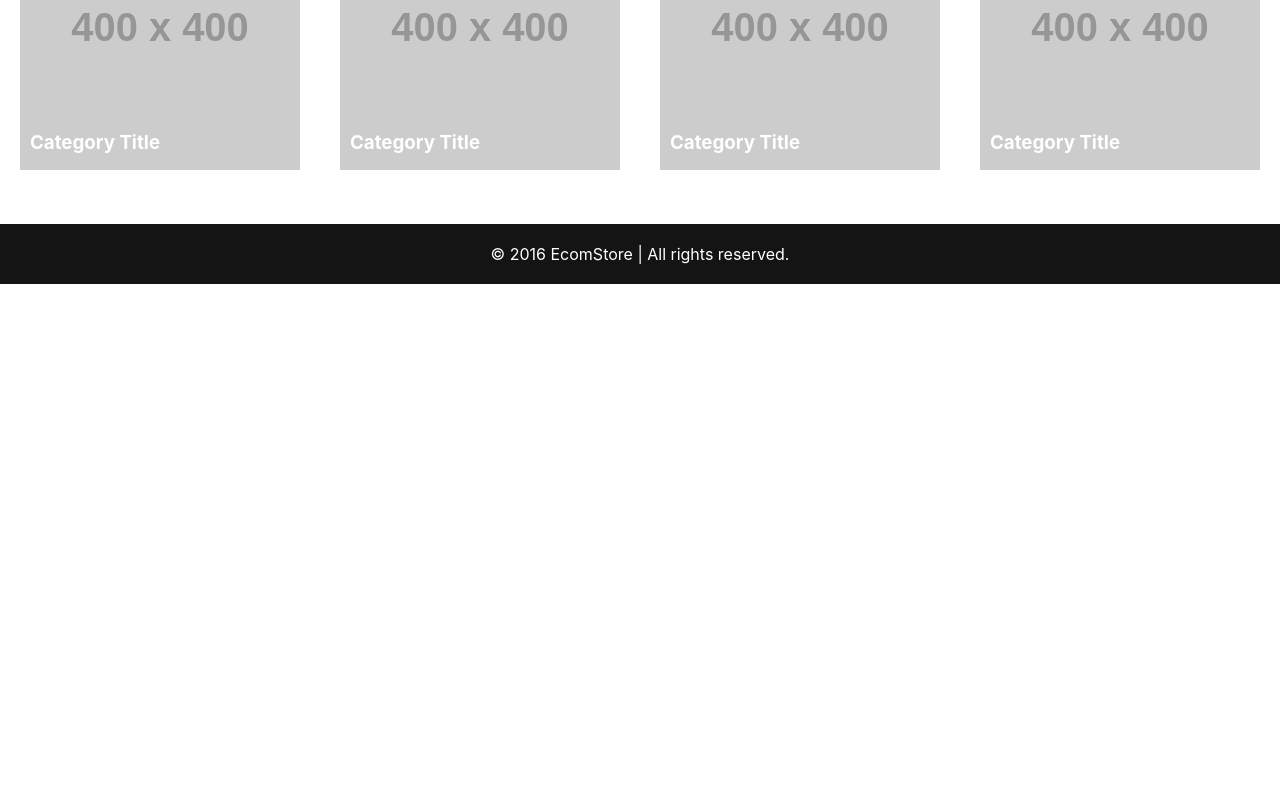
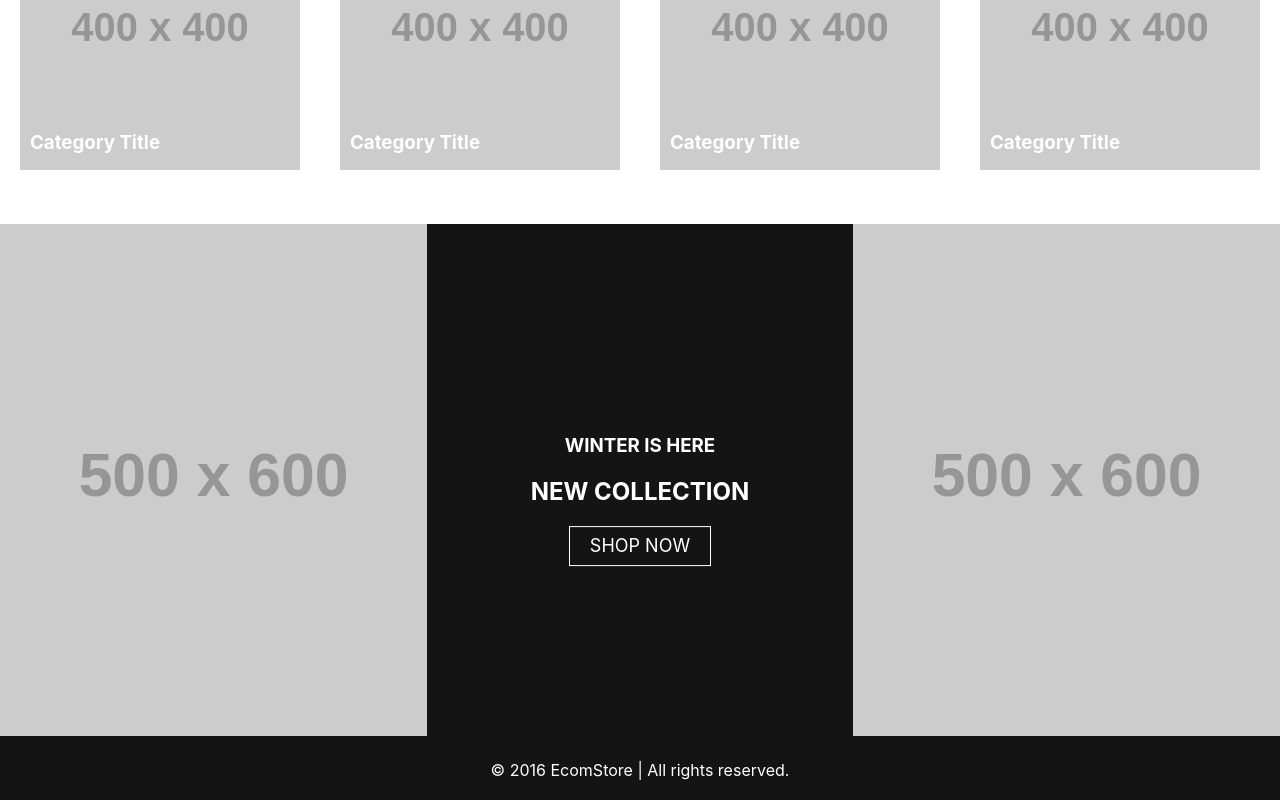
Before and after one commit to ibrahimmhdibrahim/ecomstore, a Next.js app: page / in a window 1280 px wide. Shown: the part 801-1601 px from the top of the page. Before the commit the page ends 1085 px from the top, so only its background shows below. Built offline with nearby package versions, Linux system fonts and the light colour scheme.

Commit message:
added featured collection

```diff
--- a/assets/styles/globals.scss
+++ b/assets/styles/globals.scss
@@ -1,3 +1,5 @@
+@import "/assets/styles/modules/variables";
+
 html,
 body {
     min-height: 100vh;
@@ -16,4 +18,24 @@ a {
     box-sizing: border-box;
 }
 
+.btn {
+    color: #fff;
+    display: table;
+    margin: 0 auto;
+    padding: 10px 20px;
+    font-size: 18px;
+    line-height: 18px;
+    text-align: center;
+    border: 1px solid #fff;
+    background-color: transparent;
+    transition: all 0.3s;
+
+    &:hover {
+        color: $lightBlack;
+        border: 1px solid $lightBlack;
+        background-color: #fff;
+        transition: all 0.3s;
+    }
+}
+
 @import "assets/styles/partials/mainSlider";
--- /dev/null
+++ b/assets/styles/partials/featuredCollection.module.scss
@@ -0,0 +1,22 @@
+@import "/assets/styles/modules/variables";
+
+.collectionContainer {
+    display: flex;
+    background-color: $lightBlack;
+
+    .collectionColumn {
+        flex: 1 1 0;
+
+        .content {
+            position: relative;
+            color: #fff;
+            top: 50%;
+            text-align: center;
+            transform: translateY(-50%);
+        }
+
+        img {
+            width: 100%;
+        }
+    }
+}
--- /dev/null
+++ b/components/home/featuredCollection.js
@@ -0,0 +1,23 @@
+import classes from "/assets/styles/partials/featuredCollection.module.scss";
+
+const FeaturedCollection = () => {
+    return (
+        <div className={classes.collectionContainer}>
+            <div className={classes.collectionColumn}>
+                <img src="https://via.placeholder.com/500x600"/>
+            </div>
+            <div className={classes.collectionColumn}>
+                <div className={classes.content}>
+                    <h3>WINTER IS HERE</h3>
+                    <h2>NEW COLLECTION</h2>
+                    <a className="btn" href="#">SHOP NOW</a>
+                </div>
+            </div>
+            <div className={classes.collectionColumn}>
+                <img src="https://via.placeholder.com/500x600"/>
+            </div>
+        </div>
+    );
+}
+
+export default FeaturedCollection;
--- a/pages/index.js
+++ b/pages/index.js
@@ -1,12 +1,14 @@
 import classes from "/assets/styles/pages/homePage.module.scss";
 import MainSlider from "../components/home/mainSlider";
 import CategoryList from "../components/home/categoryList";
+import FeaturedCollection from "../components/home/featuredCollection";
 
 function Home() {
     return (
         <div className={classes.homepage}>
             <MainSlider />
             <CategoryList />
+            <FeaturedCollection />
         </div>
     );
 }
```
